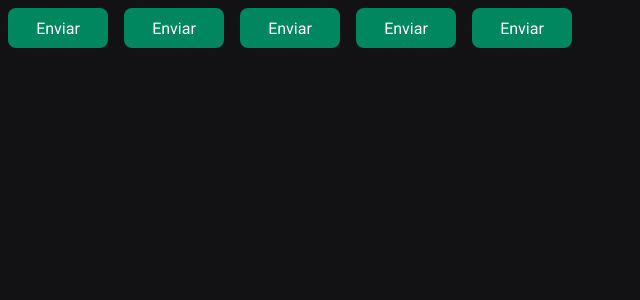
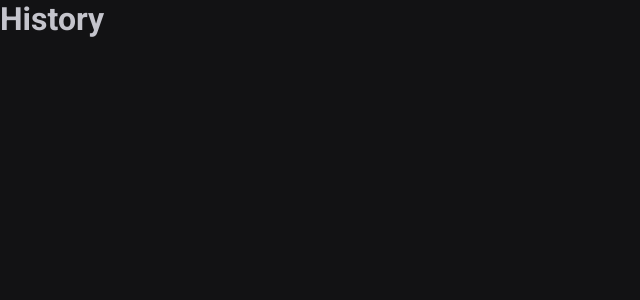
Before and after one commit to IgorThierry/ignite-timer, a React (Vite) app: page /history in a window 1280 px wide. Shown: the top 300 px of the page, without its empty margins (0-640 px from the left). Built offline with nearby package versions, Linux system fonts and the light colour scheme.

Commit message:
feat: react-router-dom

```diff
--- a/package.json
+++ b/package.json
@@ -11,6 +11,7 @@
   "dependencies": {
     "react": "^17.0.2",
     "react-dom": "^17.0.2",
+    "react-router-dom": "^6.4.3",
     "styled-components": "^5.3.6"
   },
   "devDependencies": {
--- a/src/App.tsx
+++ b/src/App.tsx
@@ -1,16 +1,16 @@
 import { ThemeProvider } from 'styled-components'
-import { Button } from './components/Button'
+import { BrowserRouter } from 'react-router-dom'
+import { Router } from './Router'
+
 import { GlobalStyle } from './styles/global'
 import { defaultTheme } from './styles/themes/default'
 
 export function App() {
   return (
     <ThemeProvider theme={defaultTheme}>
-      <Button />
-      <Button variant="primary" />
-      <Button variant="secondary" />
-      <Button variant="success" />
-      <Button variant="danger" />
+      <BrowserRouter>
+        <Router />
+      </BrowserRouter>
       <GlobalStyle />
     </ThemeProvider>
   )
--- /dev/null
+++ b/src/Router.tsx
@@ -0,0 +1,12 @@
+import { Routes, Route } from 'react-router-dom'
+import { History } from './pages/History'
+import { Home } from './pages/Home'
+
+export function Router() {
+  return (
+    <Routes>
+      <Route path="/" element={<Home />} />
+      <Route path="/history" element={<History />} />
+    </Routes>
+  )
+}
--- a/src/components/Button.styles.ts
+++ /dev/null
@@ -1,19 +0,0 @@
-import styled from 'styled-components'
-
-export type ButtonVariant = 'primary' | 'secondary' | 'danger' | 'success'
-
-interface ButtonContainerProps {
-  variant: ButtonVariant
-}
-
-export const ButtonContainer = styled.button<ButtonContainerProps>`
-  width: 100px;
-  height: 40px;
-
-  border-radius: 8px;
-  border: 0;
-  margin: 8px;
-
-  background-color: ${(props) => props.theme['green-500']};
-  color: ${(props) => props.theme.white};
-`
--- a/src/components/Button.tsx
+++ /dev/null
@@ -1,9 +0,0 @@
-import { ButtonContainer, ButtonVariant } from './Button.styles'
-
-interface ButtonProps {
-  variant?: ButtonVariant
-}
-
-export function Button({ variant = 'primary' }: ButtonProps) {
-  return <ButtonContainer variant={variant}>Enviar</ButtonContainer>
-}
--- /dev/null
+++ b/src/pages/History.tsx
@@ -0,0 +1,7 @@
+export function History() {
+  return (
+    <>
+      <h1>History</h1>
+    </>
+  )
+}
--- /dev/null
+++ b/src/pages/Home.tsx
@@ -0,0 +1,7 @@
+export function Home() {
+  return (
+    <>
+      <h1>Home</h1>
+    </>
+  )
+}
```
Also changed, not shown: 2 other files (tests, documents, lock files or other folders).
